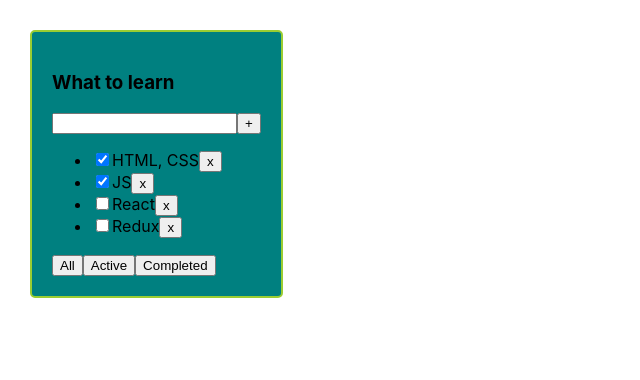
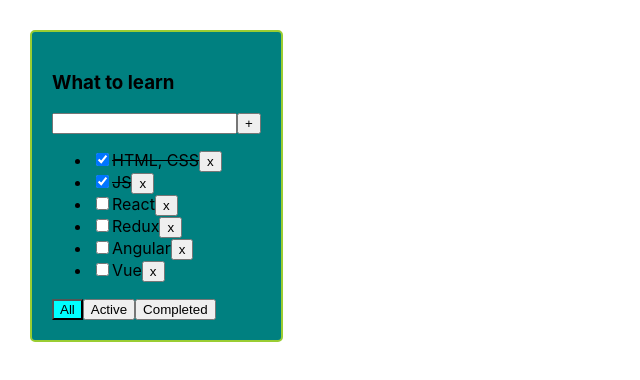
Before and after one commit to springevidence/it-kamasutra, a React (Create React App) app: page / in a window 1280 px wide. Shown: the top 380 px of the page, without its empty margins (0-640 px from the left). Built offline with nearby package versions, Linux system fonts and the light colour scheme.

Commit message:
added checkbox and styles for filter

```diff
--- a/src/App.css
+++ b/src/App.css
@@ -13,3 +13,20 @@
   border-radius: 5px;
   padding: 20px;
 }
+
+.error {
+  border: red 1px solid;
+}
+
+.error-message {
+  color: red;
+}
+
+.is-done {
+  text-decoration: line-through;
+  /*opacity: 0.5;*/
+}
+
+.active-filter {
+  background-color: aqua;
+}
--- a/src/App.tsx
+++ b/src/App.tsx
@@ -13,6 +13,8 @@
             {id: v1(), title: "JS", isDone: true},
             {id: v1(), title: "React", isDone: false},
             {id: v1(), title: "Redux", isDone: false},
+            {id: v1(), title: "Angular", isDone: false},
+            {id: v1(), title: "Vue", isDone: false},
         ])
     // const tasks = result[0]
     // const setTasks = result[1]
@@ -43,6 +45,13 @@
         const newTasks = [newTask, ...tasks]
         setTasks(newTasks);
     }
+    function changeTaskStatus(taskId: string, isDone: boolean) {
+        let task = tasks.find(t => t.id === taskId)
+        if (task) {
+            task.isDone = isDone;
+        }
+        setTasks([...tasks])
+    }
 
     return (
         <div className="App">
@@ -52,6 +61,8 @@
                 removeTask={removeTask}
                 changeFilter={changeFilter}
                 addTasks={addTasks}
+                changeTaskStatus={changeTaskStatus}
+                filter={filter}
             />
         </div>
     );
--- a/src/TodoList.tsx
+++ b/src/TodoList.tsx
@@ -7,32 +7,41 @@
     removeTask: (taskId: string) => void
     changeFilter: (filter: FilterValuesType) => void
     addTasks: (title: string) => void
+    changeTaskStatus: (taskId: string, isDone: boolean) => void
+    filter: FilterValuesType
 }
 export type taskType = {
     id: string
     title: string
     isDone: boolean
 }
-const TodoList: FC<TodoListPropsType> = ({tasks, title, removeTask, changeFilter, addTasks}) => {
+const TodoList: FC<TodoListPropsType> = ({tasks, title, removeTask, changeFilter, addTasks, changeTaskStatus, filter}) => {
     const taskJSX: Array<JSX.Element> = tasks.map((task) => {
         const onClickHandler = () => removeTask(task.id)
+        const onChangeHandler = (e: ChangeEvent<HTMLInputElement>) => changeTaskStatus(task.id, e.currentTarget.checked)
         return (
-            <li key={task.id}>
-                <input type="checkbox" checked={task.isDone}/>
+            <li className={task.isDone ? "is-done" : ""} key={task.id}>
+                <input type="checkbox" checked={task.isDone} onChange={onChangeHandler}/>
                 <span>{task.title}</span>
                 <button onClick={onClickHandler}>x</button>
             </li>
         )
     })
     let [inputTitle, setInputTitle] = useState('')
+    let [error, setError] = useState<string | null>(null);
     const addTask = () => {
-        addTasks(inputTitle)
-        setInputTitle('')
+        if (inputTitle.trim() !== "") {
+            addTasks(inputTitle)
+            setInputTitle('')
+        } else {
+            setError("Field is required")
+        }
     }
     const onChangeHandler = (e: ChangeEvent<HTMLInputElement>) => {
         setInputTitle(e.currentTarget.value)
     }
     const onKeyDownHandler = (event: KeyboardEvent<HTMLInputElement>) => {
+        setError(null);
         if (event.key === "Enter") {
             addTask()
         }
@@ -46,16 +55,18 @@
             <div>
                 <input value={inputTitle}
                        onChange={onChangeHandler}
-                       onKeyDown={onKeyDownHandler}/>
+                       onKeyDown={onKeyDownHandler}
+                       className= {error ? "error" : ""}/>
                 <button onClick={addTask}>+</button>
+                {error && <div className="error-message">{error}</div>}
             </div>
             <ul>
                 {taskJSX}
             </ul>
             <div>
-                <button onClick={onAllClickHandler}>All</button>
-                <button onClick={onActiveClickHandler}>Active</button>
-                <button onClick={onCompletedClickHandler}>Completed</button>
+                <button className={filter === "all" ? "active-filter" : ""} onClick={onAllClickHandler}>All</button>
+                <button className={filter === "active" ? "active-filter" : ""} onClick={onActiveClickHandler}>Active</button>
+                <button className={filter === "completed" ? "active-filter" : ""} onClick={onCompletedClickHandler}>Completed</button>
             </div>
         </div>
     );
```
